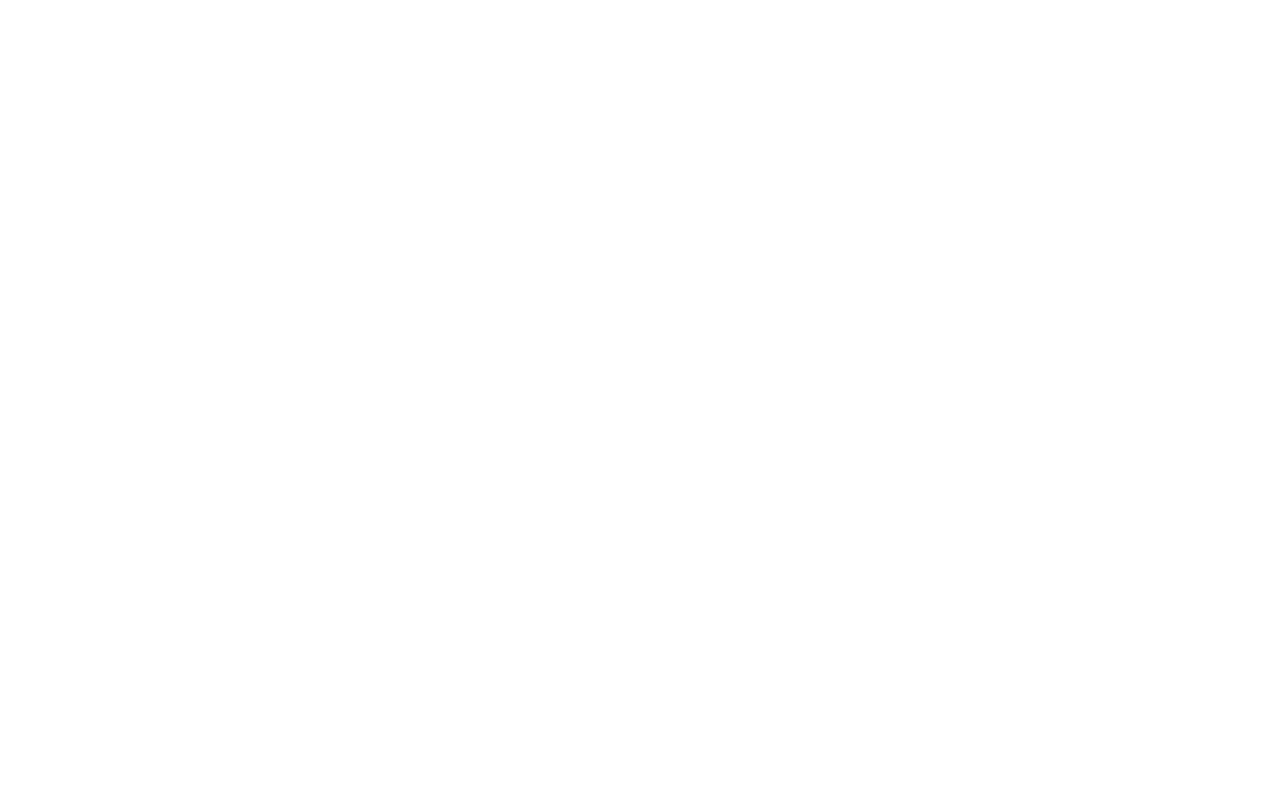
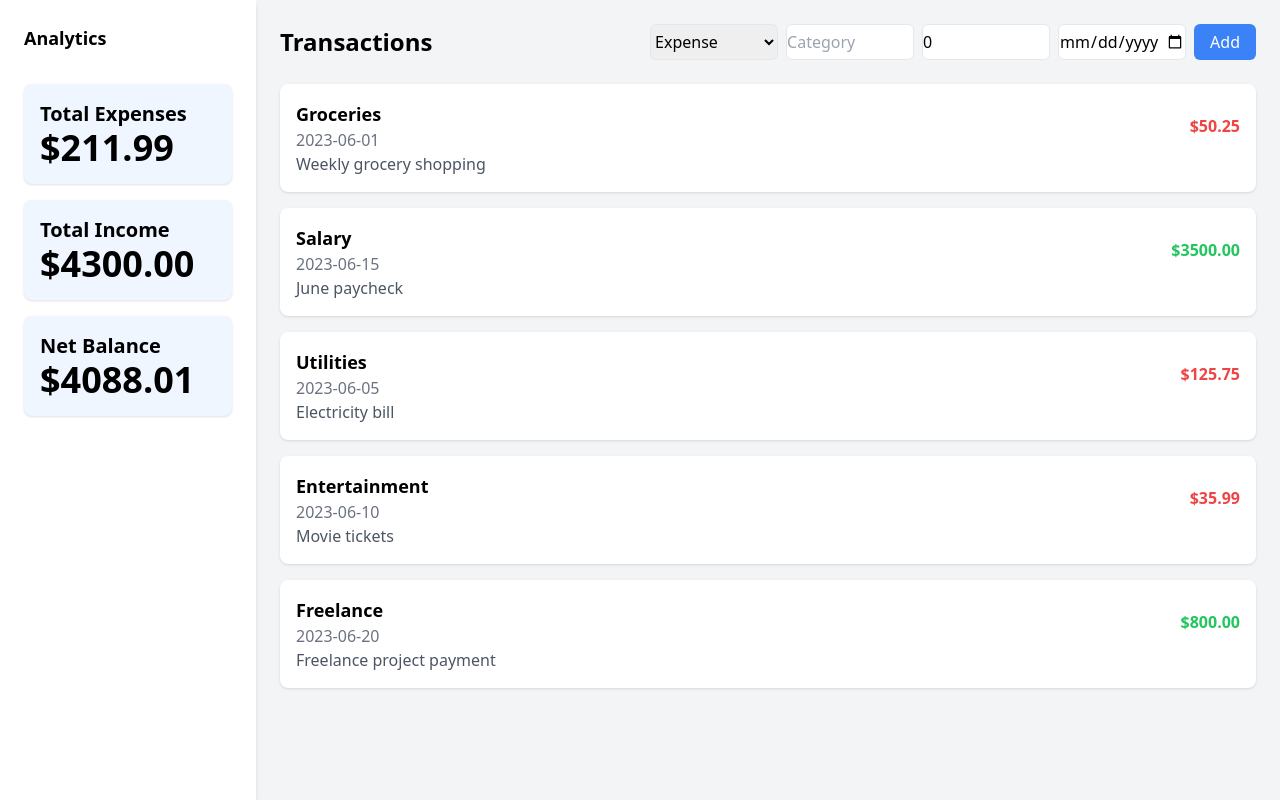
Before and after one commit to Prayas-35/FinAlign, a React (Create React App) app in the folder frontend/: page /dashboard in a window 1280 px wide. Before the commit this address had no page. Built offline with nearby package versions, Linux system fonts and the light colour scheme.

Commit message:
added dashboard

```diff
--- a/frontend/public/index.html
+++ b/frontend/public/index.html
@@ -24,7 +24,7 @@
       work correctly both with client-side routing and a non-root public URL.
       Learn how to configure a non-root public URL by running `npm run build`.
     -->
-    <title>React App</title>
+    <title>FinAlign</title>
   </head>
   <body>
     <noscript>You need to enable JavaScript to run this app.</noscript>
--- a/frontend/src/App.js
+++ b/frontend/src/App.js
@@ -1,8 +1,12 @@
-import { BrowserRouter as Router, Route, Routes } from 'react-router-dom';
-import  HomePage  from './pages/HomePage/HomePage';
-import  LoginPage  from './pages/Authentication/LoginPage/LoginPage';
-import  SignupPage  from './pages/Authentication/SignupPage/SignupPage';
-
+import { BrowserRouter as Router, Route, Routes } from "react-router-dom";
+import React from "react";
+import "primereact/resources/themes/saga-blue/theme.css";
+import "primereact/resources/primereact.min.css";
+import "primeicons/primeicons.css";
+import HomePage from "./pages/HomePage/HomePage";
+import LoginPage from "./pages/Authentication/LoginPage/LoginPage.jsx";
+import SignupPage from "./pages/Authentication/SignupPage/SignupPage.jsx";
+import Dashboard from "./pages/Dashboard/Dashboard";
 
 function App() {
   return (
@@ -12,10 +16,9 @@ function App() {
           <Route path="/" element={<HomePage />} />
           <Route path="/login" element={<LoginPage />} />
           <Route path="/signup" element={<SignupPage />} />
+          <Route path="/dashboard" element={<Dashboard />} />
         </Routes>
       </Router>
-
-
     </div>
   );
 }
--- a/frontend/src/index.js
+++ b/frontend/src/index.js
@@ -1,7 +1,7 @@
 import React from "react";
 import ReactDOM from "react-dom/client";
+import "./index.css";
 import App from "./App";
-import "./index.css";
 
 const root = ReactDOM.createRoot(document.getElementById("root"));
 root.render(
--- /dev/null
+++ b/frontend/src/pages/Dashboard/Dashboard.css
@@ -0,0 +1,7 @@
+.log {
+  width: 100%;
+  background-color: black;
+  color: white;
+  display: flex;
+  justify-content: center;
+}
--- /dev/null
+++ b/frontend/src/pages/Dashboard/Dashboard.jsx
@@ -0,0 +1,188 @@
+import { useState } from "react";
+
+function Dashboard() {
+  const [transactions, setTransactions] = useState([
+    {
+      id: 1,
+      type: "expense",
+      category: "Groceries",
+      amount: 50.25,
+      date: "2023-06-01",
+      description: "Weekly grocery shopping",
+    },
+    {
+      id: 2,
+      type: "income",
+      category: "Salary",
+      amount: 3500.0,
+      date: "2023-06-15",
+      description: "June paycheck",
+    },
+    {
+      id: 3,
+      type: "expense",
+      category: "Utilities",
+      amount: 125.75,
+      date: "2023-06-05",
+      description: "Electricity bill",
+    },
+    {
+      id: 4,
+      type: "expense",
+      category: "Entertainment",
+      amount: 35.99,
+      date: "2023-06-10",
+      description: "Movie tickets",
+    },
+    {
+      id: 5,
+      type: "income",
+      category: "Freelance",
+      amount: 800.0,
+      date: "2023-06-20",
+      description: "Freelance project payment",
+    },
+  ]);
+
+  const [newTransaction, setNewTransaction] = useState({
+    type: "expense",
+    category: "",
+    amount: 0,
+    date: "",
+    description: "",
+  });
+
+  const handleAddTransaction = () => {
+    setTransactions([
+      ...transactions,
+      { ...newTransaction, id: transactions.length + 1 },
+    ]);
+    setNewTransaction({
+      type: "expense",
+      category: "",
+      amount: 0,
+      date: "",
+      description: "",
+    });
+  };
+
+  const totalExpenses = transactions
+    .filter((t) => t.type === "expense")
+    .reduce((total, t) => total + t.amount, 0);
+
+  const totalIncome = transactions
+    .filter((t) => t.type === "income")
+    .reduce((total, t) => total + t.amount, 0);
+
+  const netBalance = totalIncome - totalExpenses;
+
+  return (
+    <div className="min-h-screen w-full bg-gray-100 flex">
+      <aside className="w-64 bg-white p-6 shadow-md">
+        <div className="mb-8">
+          <h2 className="text-lg font-semibold">Analytics</h2>
+        </div>
+        <div className="space-y-4">
+          <div className="bg-blue-50 p-4 rounded-lg shadow">
+            <div className="text-xl font-semibold">Total Expenses</div>
+            <div className="text-4xl font-bold">
+              ${totalExpenses.toFixed(2)}
+            </div>
+          </div>
+          <div className="bg-blue-50 p-4 rounded-lg shadow">
+            <div className="text-xl font-semibold">Total Income</div>
+            <div className="text-4xl font-bold">${totalIncome.toFixed(2)}</div>
+          </div>
+          <div className="bg-blue-50 p-4 rounded-lg shadow">
+            <div className="text-xl font-semibold">Net Balance</div>
+            <div className="text-4xl font-bold">${netBalance.toFixed(2)}</div>
+          </div>
+        </div>
+      </aside>
+      <div className="flex-1 p-6">
+        <header className="mb-6 flex items-center justify-between">
+          <h1 className="text-2xl font-semibold">Transactions</h1>
+          <div className="flex items-center gap-2">
+            <select
+              value={newTransaction.type}
+              onChange={(e) =>
+                setNewTransaction({ ...newTransaction, type: e.target.value })
+              }
+              className="h-9 w-32 border rounded-md"
+            >
+              <option value="expense">Expense</option>
+              <option value="income">Income</option>
+            </select>
+            <input
+              type="text"
+              placeholder="Category"
+              value={newTransaction.category}
+              onChange={(e) =>
+                setNewTransaction({
+                  ...newTransaction,
+                  category: e.target.value,
+                })
+              }
+              className="h-9 w-32 border rounded-md"
+            />
+            <input
+              type="number"
+              placeholder="Amount"
+              value={newTransaction.amount}
+              onChange={(e) =>
+                setNewTransaction({
+                  ...newTransaction,
+                  amount: parseFloat(e.target.value),
+                })
+              }
+              className="h-9 w-32 border rounded-md"
+            />
+            <input
+              type="date"
+              value={newTransaction.date}
+              onChange={(e) =>
+                setNewTransaction({ ...newTransaction, date: e.target.value })
+              }
+              className="h-9 w-32 border rounded-md"
+            />
+            <button
+              onClick={handleAddTransaction}
+              className="h-9 px-4 bg-blue-500 text-white rounded-md"
+            >
+              Add
+            </button>
+          </div>
+        </header>
+        <div className="space-y-4">
+          {transactions.map((transaction) => (
+            <div
+              key={transaction.id}
+              className="bg-white p-4 rounded-lg shadow"
+            >
+              <div className="flex items-center justify-between">
+                <div>
+                  <div className="text-lg font-semibold">
+                    {transaction.category}
+                  </div>
+                  <div className="text-gray-500">{transaction.date}</div>
+                </div>
+                <div
+                  className={`font-semibold ${
+                    transaction.type === "expense"
+                      ? "text-red-500"
+                      : "text-green-500"
+                  }`}
+                >
+                  ${transaction.amount.toFixed(2)}
+                </div>
+              </div>
+              <div className="text-gray-600">{transaction.description}</div>
+            </div>
+          ))}
+        </div>
+      </div>
+    </div>
+  );
+}
+
+export default Dashboard;
```
Also changed, not shown: package.json (added, +7 -0 lines), 1 other file (tests, documents, lock files or other folders).
